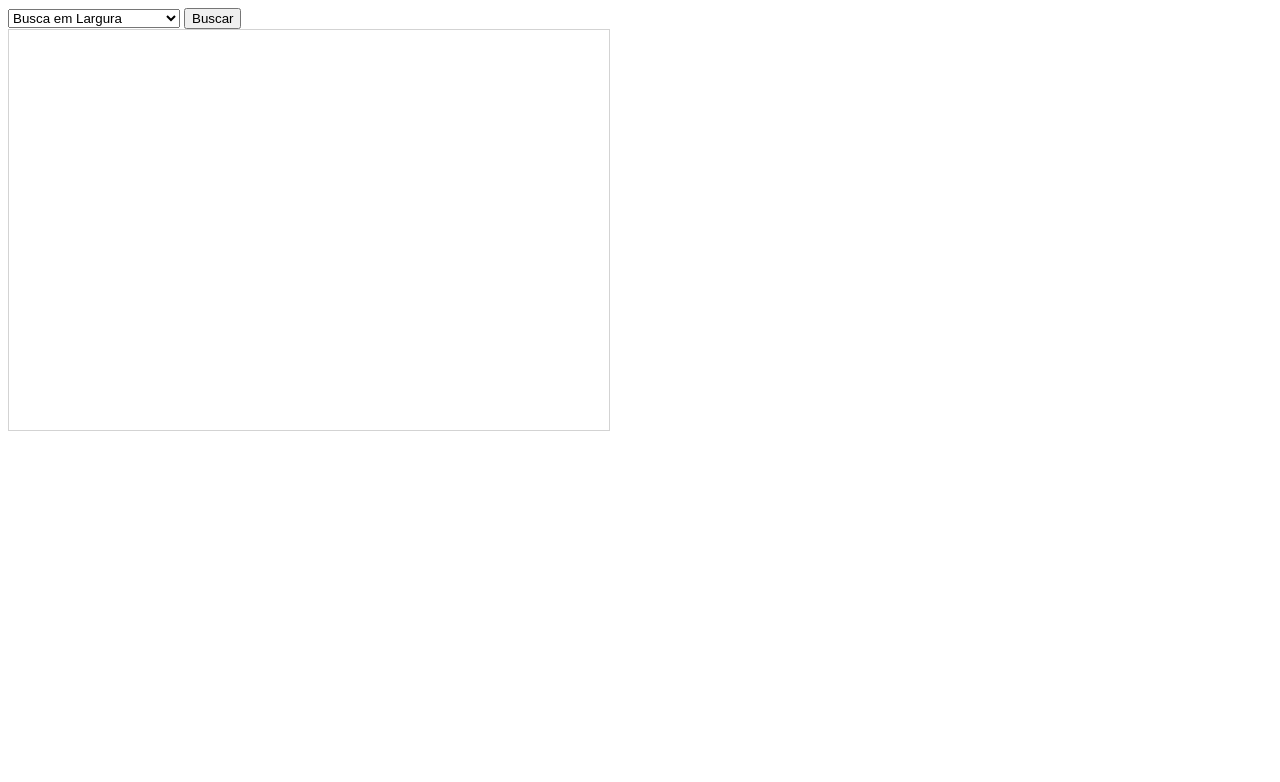
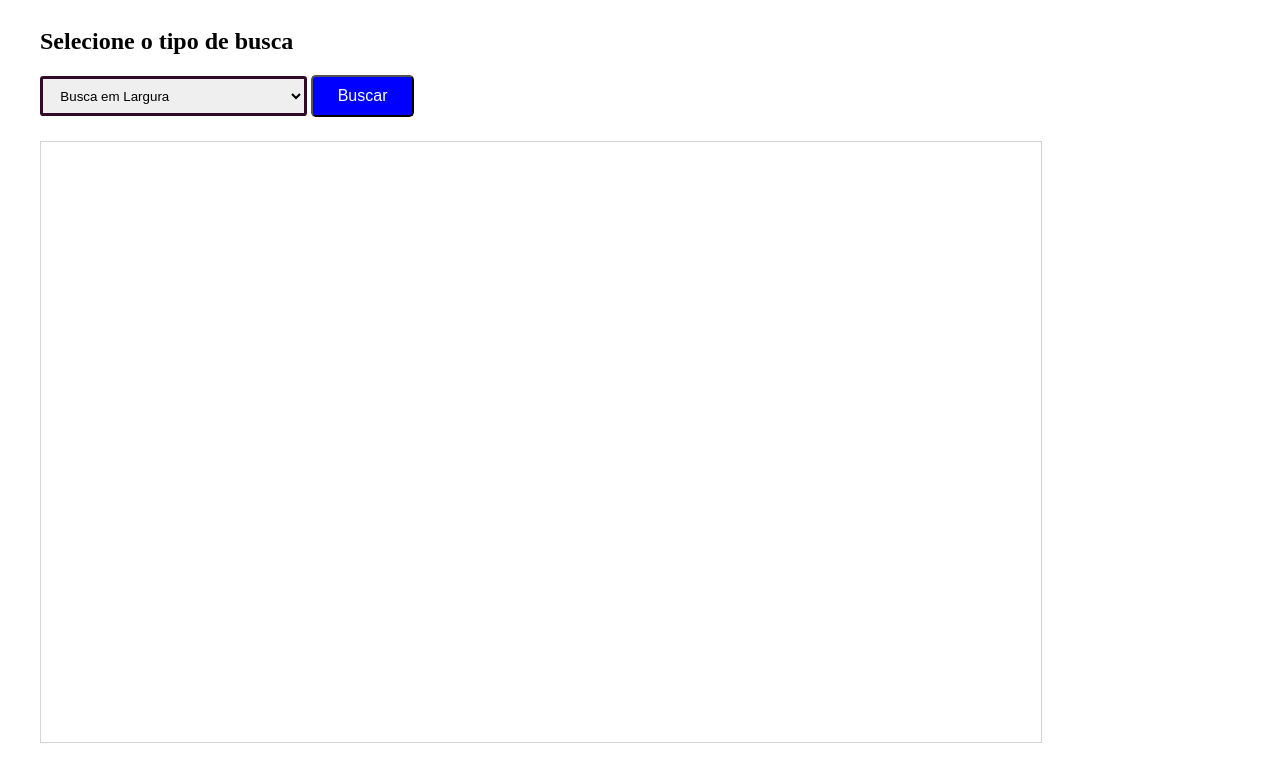
Before and after one commit to arthurMM801/Buscas_IA, a website: page src/index.html in a window 1280 px wide. Drawn offline with nearby package versions, Linux system fonts and the light colour scheme.

Commit message:
melhorando css

```diff
--- /dev/null
+++ b/src/index.css
@@ -0,0 +1,41 @@
+
+body{
+    display: flex;
+    justify-content: center;
+}
+
+.container{
+    width: 1200px;
+}
+
+.button {
+    background-color: blue;
+    /* Green */
+    border-radius: .3rem;
+    color: white;
+    padding: 10px 25px;
+    text-align: center;
+    font-size: 16px;
+}
+
+
+#network {
+    width: 1000px;
+    height: 600px;
+    border: 1px solid lightgray;
+}
+
+#select-serch {
+    width: 20em;
+    height: 3em;
+    padding: 8px;
+    margin-bottom: 25px;
+    padding: 0 4em 0 1em;
+    border-radius: 0.25em;
+    border: 3px solid #320a28;
+    cursor: pointer;
+}
+
+option{
+    font-size: 20px;
+}
--- a/src/index.html
+++ b/src/index.html
@@ -1,31 +1,31 @@
 <!DOCTYPE html>
 <html lang="en">
+
 <head>
     <meta charset="UTF-8">
     <meta name="viewport" content="width=device-width, initial-scale=1.0">
     <title>Visualização do Grafo</title>
+    <link rel="stylesheet" href="index.css">
 
     <script type="text/javascript" src="https://unpkg.com/vis-network/standalone/umd/vis-network.min.js"></script>
+</head>
 
-    <select id="select-serch">
+<body>
+
+    <div class="container">
+        <h2>Selecione o tipo de busca</h2>
+
+        <select class="select" id="select-serch">
             <option id='1'>Busca em Largura</option>
             <option id='2'>Busca em Profundidade</option>
             <option id='3'>Busca de Custo uniforme</option>
             <option id='4'>Busca Gulosa</option>
             <option id='5'>Busca A*</option>
         </select>
-    <button onclick="search()">Buscar</button>
+        <button class="button" onclick="search()">Buscar</button>
 
-    <style type="text/css">
-        #network, #networkDFS, #networkBCU, #networkGBF, #networkStart {
-            width: 600px;
-            height: 400px;
-            border: 1px solid lightgray;
-        }
-    </style>
-</head>
-<body>
         <div id="network"></div>
+    </div>
 
     <script src="algoritimos/BFS.js"></script>
     <script src="algoritimos/DFS.js"></script>
```
Lines whose indentation alone changed are shown as unchanged.
